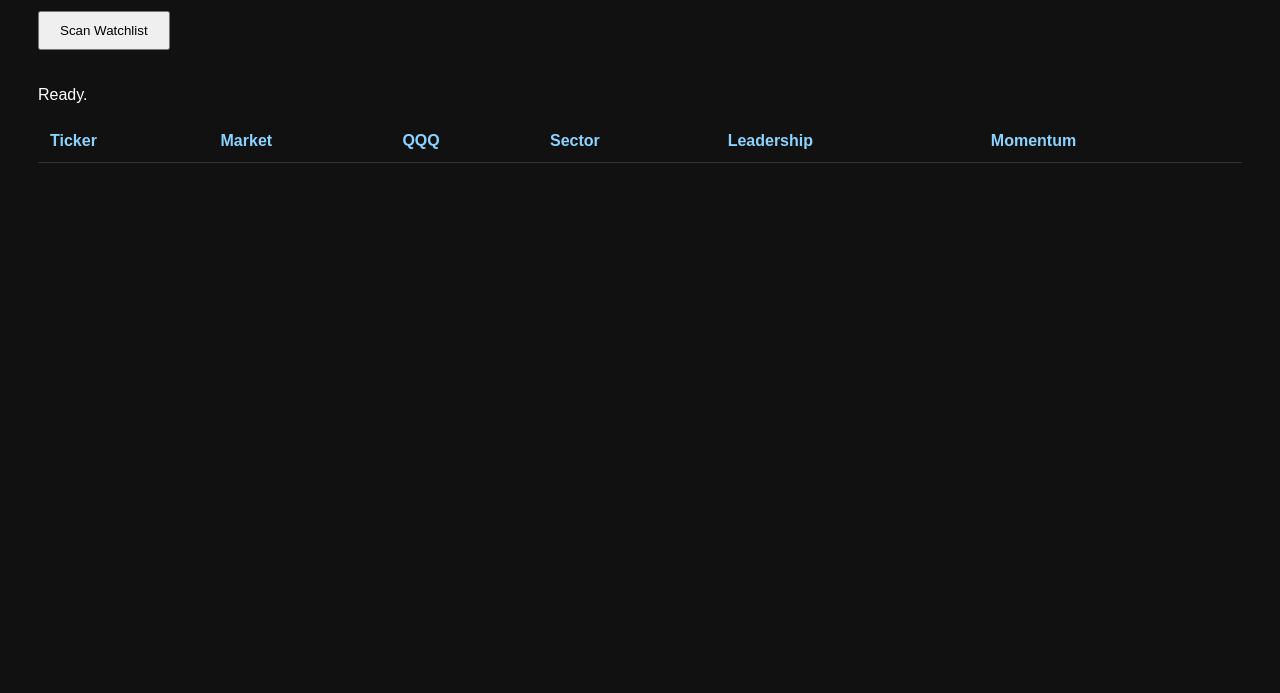
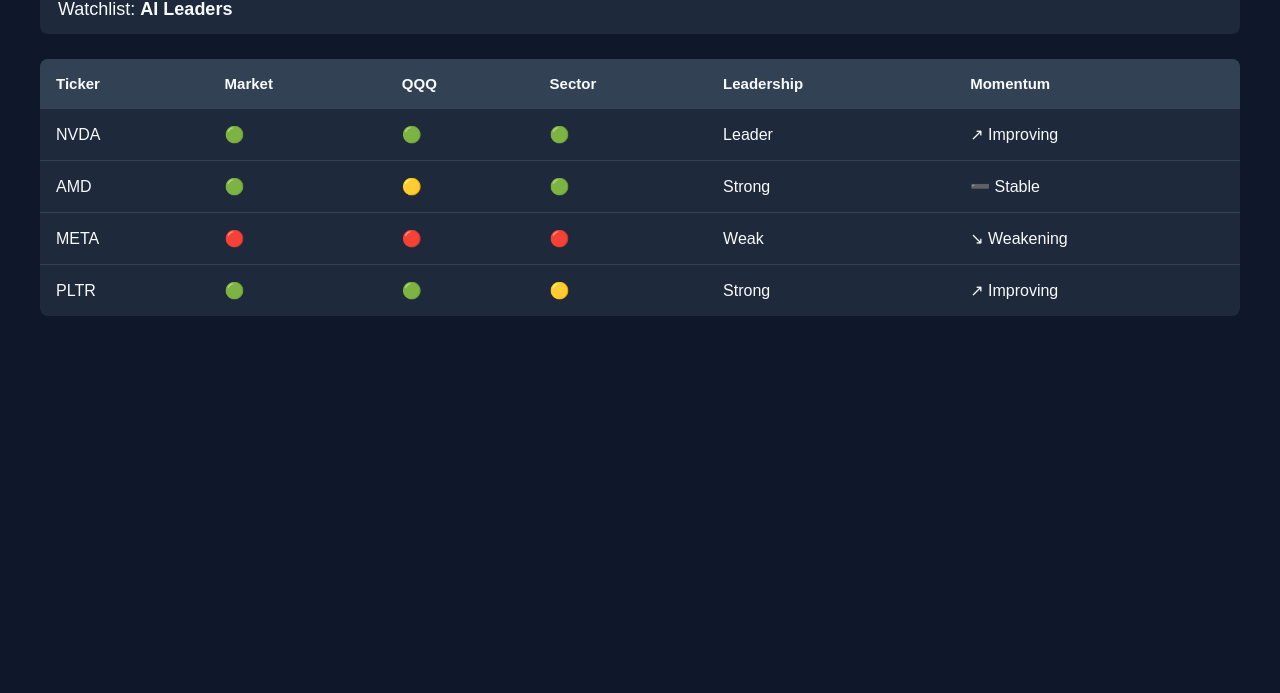
Before and after one commit to danielhess77/hunter-rs-server, a website with bundled scripts: page public/index.html in a window 1280 px wide. Shown: the part 107-800 px from the top of the page. Built offline with nearby package versions, Linux system fonts and the light colour scheme.

Commit message:
git add . git commit -m "Hunter Terminal v0.5 - First live deployment" git push

```diff
--- a/public/app.js
+++ b/public/app.js
@@ -1,10 +1,28 @@
-const button = document.getElementById("scanButton");
-const status = document.getElementById("status");
+import { stocks } from "./sampleData.js";
 
-button.addEventListener("click", () => {
+const tableBody = document.getElementById("tableBody");
 
-    status.textContent = "Scanning...";
+function renderTable() {
 
-    console.log("Hunter scan requested.");
+    tableBody.innerHTML = "";
 
-});
+    stocks.forEach(stock => {
+
+        const row = document.createElement("tr");
+
+        row.innerHTML = `
+            <td>${stock.ticker}</td>
+            <td>${stock.market}</td>
+            <td>${stock.qqq}</td>
+            <td>${stock.sector}</td>
+            <td>${stock.leadership}</td>
+            <td>${stock.momentum}</td>
+        `;
+
+        tableBody.appendChild(row);
+
+    });
+
+}
+
+renderTable();
--- a/public/index.html
+++ b/public/index.html
@@ -1,28 +1,32 @@
 <!DOCTYPE html>
 <html lang="en">
+
 <head>
+
     <meta charset="UTF-8">
     <meta name="viewport" content="width=device-width, initial-scale=1.0">
-    <title>Hunter RS Terminal</title>
+
+    <title>Hunter Terminal</title>
 
     <link rel="stylesheet" href="styles.css">
+
 </head>
 
 <body>
 
-    <div id="app">
+    <div class="container">
 
-        <h1>Hunter RS Terminal</h1>
+        <h1>Hunter Terminal</h1>
 
-        <button id="scanButton">
-            Scan Watchlist
-        </button>
+        <div class="watchlistBar">
 
-        <p id="status">
-            Ready.
-        </p>
+            <span>Watchlist:</span>
 
-        <table id="resultsTable">
+            <strong>AI Leaders</strong>
+
+        </div>
+
+        <table id="rsTable">
 
             <thead>
 
@@ -39,7 +43,7 @@
 
             </thead>
 
-            <tbody>
+            <tbody id="tableBody">
 
             </tbody>
 
@@ -50,4 +54,5 @@
     <script type="module" src="app.js"></script>
 
 </body>
+
 </html>
--- a/public/styles.css
+++ b/public/styles.css
@@ -1,36 +1,89 @@
+* {
+    margin: 0;
+    padding: 0;
+    box-sizing: border-box;
+}
+
 body {
 
-    font-family: Arial, sans-serif;
-    background: #111;
-    color: white;
+    background: #0f172a;
+    color: #f8fafc;
+
+    font-family: Arial, Helvetica, sans-serif;
+
     padding: 30px;
+}
+
+.container {
+
+    max-width: 1200px;
+    margin: auto;
 
 }
 
-button {
+h1 {
 
-    padding: 10px 20px;
-    margin-bottom: 20px;
+    font-size: 32px;
+    margin-bottom: 25px;
+
+}
+
+.watchlistBar {
+
+    background: #1e293b;
+
+    padding: 14px 18px;
+
+    border-radius: 8px;
+
+    margin-bottom: 25px;
+
+    font-size: 18px;
 
 }
 
 table {
 
-    width:100%;
+    width: 100%;
+
     border-collapse: collapse;
+
+    background: #1e293b;
+
+    border-radius: 8px;
+
+    overflow: hidden;
 
 }
 
-th, td {
+thead {
 
-    padding:12px;
-    border-bottom:1px solid #333;
-    text-align:left;
+    background: #334155;
 
 }
 
-th{
+th {
 
-    color:#8bd3ff;
+    padding: 16px;
+
+    text-align: left;
+
+    font-size: 15px;
 
 }
+
+td {
+
+    padding: 16px;
+
+    border-top: 1px solid #334155;
+
+}
+
+tbody tr:hover {
+
+    background: #273449;
+
+    cursor: pointer;
+
+}
--- a/terminal/styles.css
+++ /dev/null
@@ -1,89 +0,0 @@
-* {
-    margin: 0;
-    padding: 0;
-    box-sizing: border-box;
-}
-
-body {
-
-    background: #0f172a;
-    color: #f8fafc;
-
-    font-family: Arial, Helvetica, sans-serif;
-
-    padding: 30px;
-}
-
-.container {
-
-    max-width: 1200px;
-    margin: auto;
-
-}
-
-h1 {
-
-    font-size: 32px;
-    margin-bottom: 25px;
-
-}
-
-.watchlistBar {
-
-    background: #1e293b;
-
-    padding: 14px 18px;
-
-    border-radius: 8px;
-
-    margin-bottom: 25px;
-
-    font-size: 18px;
-
-}
-
-table {
-
-    width: 100%;
-
-    border-collapse: collapse;
-
-    background: #1e293b;
-
-    border-radius: 8px;
-
-    overflow: hidden;
-
-}
-
-thead {
-
-    background: #334155;
-
-}
-
-th {
-
-    padding: 16px;
-
-    text-align: left;
-
-    font-size: 15px;
-
-}
-
-td {
-
-    padding: 16px;
-
-    border-top: 1px solid #334155;
-
-}
-
-tbody tr:hover {
-
-    background: #273449;
-
-    cursor: pointer;
-
-}
```
Also changed, not shown: terminal/app.js (deleted, +0 -28 lines), terminal/index.html (deleted, +0 -58 lines), public/sampleData.js (renamed from terminal/sampleData.js), 2 other files.
